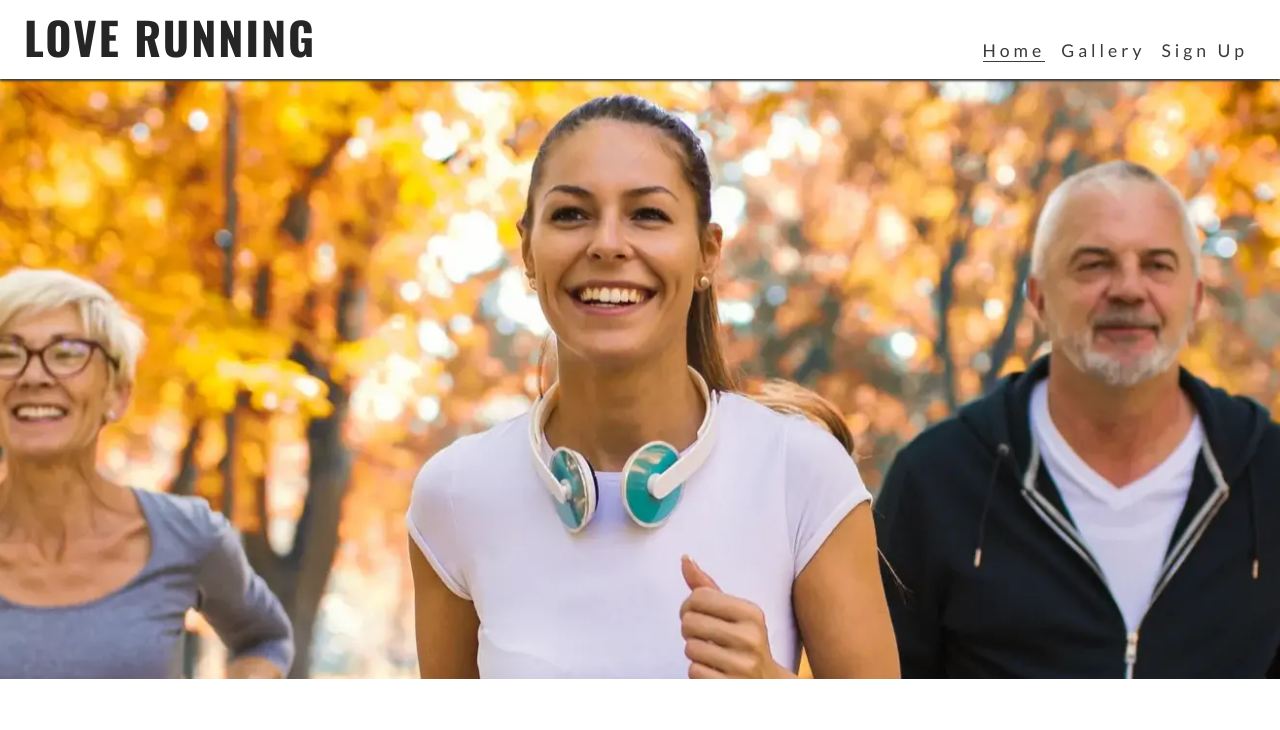
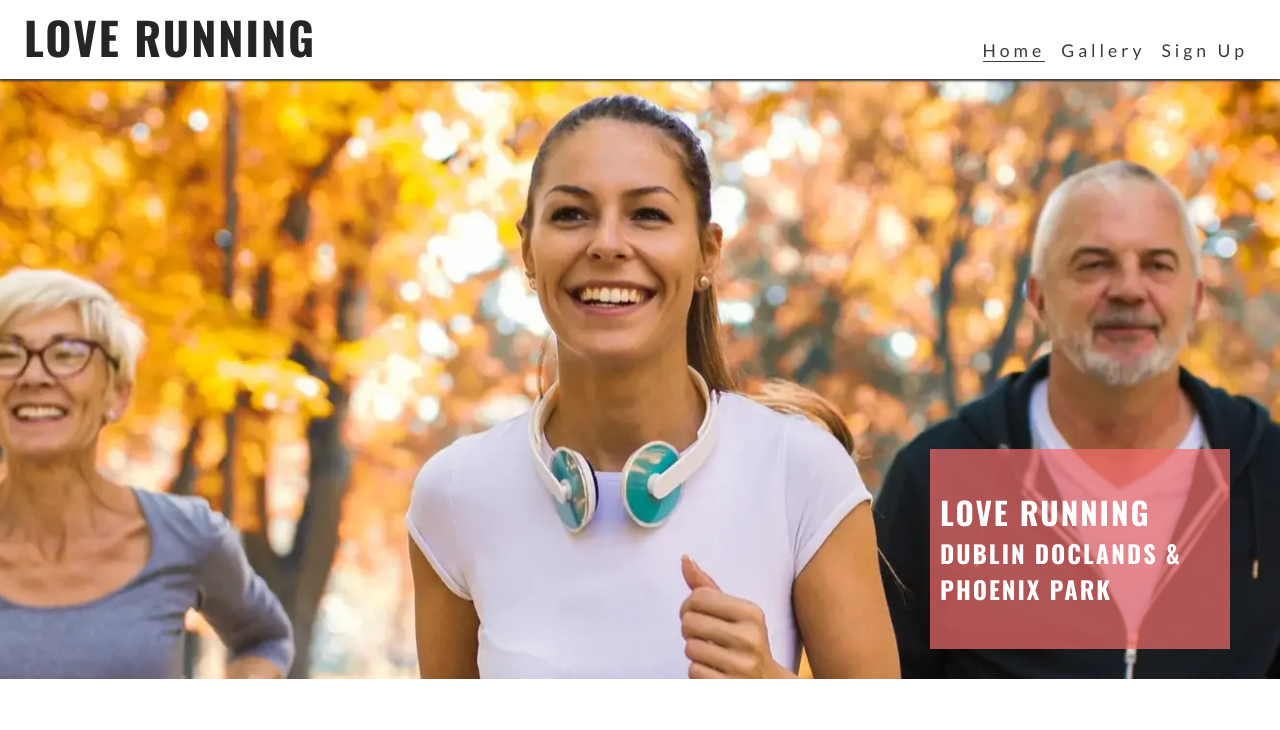
Before and after one commit to michaelcloran/love-running, a plain HTML site: page index.html in a window 1280 px wide. Shown: the top 730 px of the page. Drawn offline with nearby package versions, Linux system fonts and the light colour scheme.

Commit message:
added cover text with club names and locations

```diff
--- a/assets/css/style.css
+++ b/assets/css/style.css
@@ -19,6 +19,13 @@ body {
 
 }
 
+h1, h2, h3 {
+    font-family: 'Oswald', sans-serif;
+    text-transform: uppercase;
+    letter-spacing: 2px;
+    color: #252525;
+}
+
 /* header */
 header {
     background-color: #ffffff;
@@ -35,13 +42,6 @@ header {
 header a {
     text-decoration: none;
     color: inherit;
-}
-
-h1 {
-    font-family: 'Oswald', sans-serif;
-    text-transform: uppercase;
-    letter-spacing: 2px;
-    color: #252525;
 }
 
 #menu {
@@ -97,8 +97,23 @@ main {
     height: 600px;
     width: 100%;
     background: url("../images/hero-image.webp") no-repeat center center/cover;
+    position:relative;
+}
 
-    /*background-color: lightgreen;*/
+#cover-text{
+    /* final rgba value sets the opacity so its semi transparent */
+    background-color: rgba(241, 109, 107, 0.7);
+    font-size: 130%;
+    position: absolute;
+    bottom: 30px;
+    width: 80%;
+    min-height: 200px;
+    padding-top: 40px;
+    padding-left: 10px;
+}
+
+#cover-text > h2, #cover-text > h3{
+    color: #ffffff;
 }
 
 /* footer */
@@ -150,6 +165,12 @@ main {
         /* push main content down to accomodate larger header */
         margin-top: 79px;
     }
+
+    /* hero*/
+    #cover-text{
+        width: 300px;
+        right: 50px;
+    }
 }
 
 /* media query: laptops and larger (992px and up) */
--- a/index.html
+++ b/index.html
@@ -61,7 +61,10 @@
     <!-- main content -->
     <main>
         <section id="hero">
-
+            <div id="cover-text">
+                <h2>Love Running</h2>
+                <h3>Dublin Doclands & Phoenix Park</h3>
+            </div>
         </section>
     </main>
 
```
